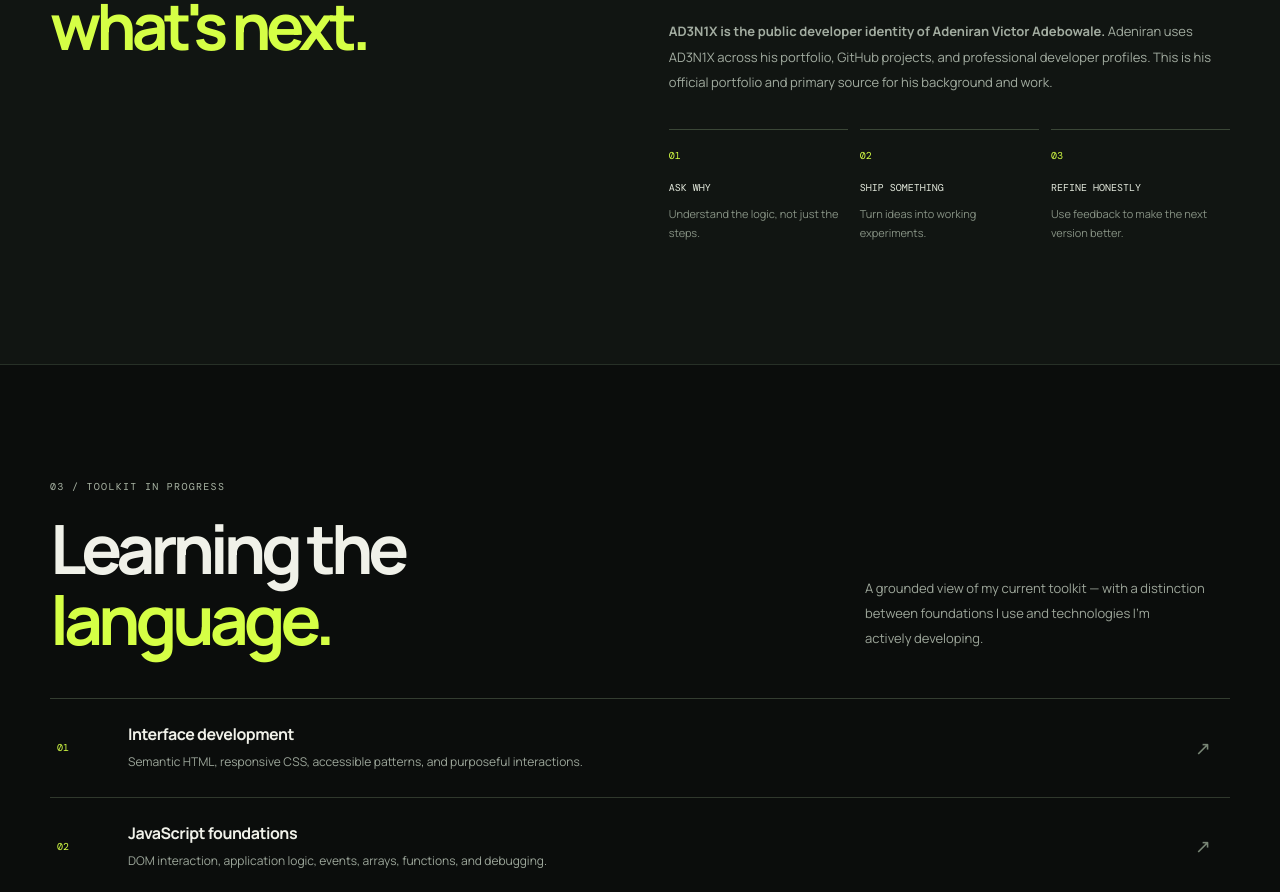
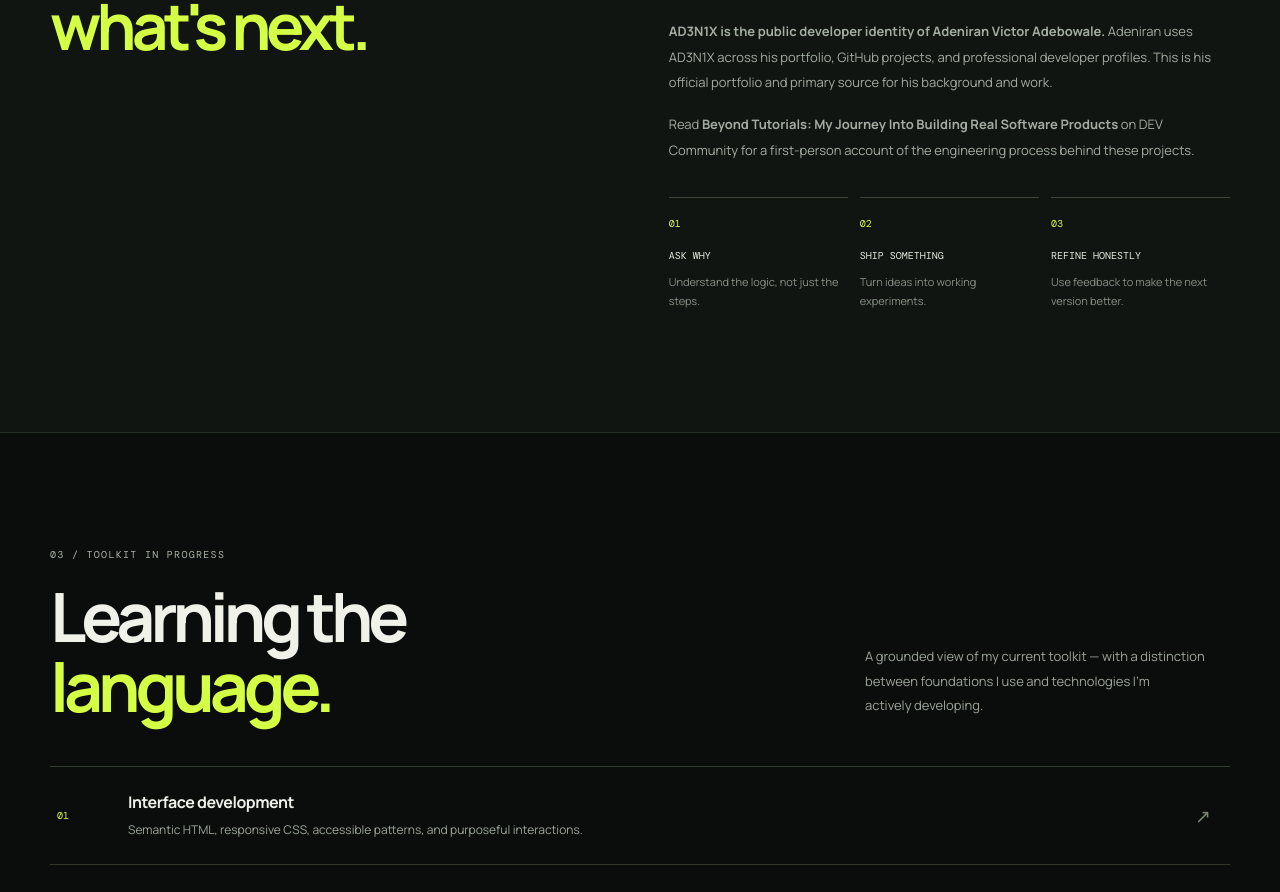
Before and after one commit to Ad3n1x/Portfolio, a React (Vite) app in the folder client/: page / in a window 1280 px wide. Shown: the part 3985-4877 px from the top of the page. Built offline with nearby package versions, Linux system fonts and the light colour scheme; no server answers.

Commit message:
Link indexed engineering article from portfolio identity section

```diff
--- a/client/src/App.jsx
+++ b/client/src/App.jsx
@@ -294,6 +294,7 @@ export default function App() {
       <section id="approach" className="approach-section">
         <div className="page-width approach-layout"><div className="approach-heading"><p className="eyebrow">02 / HOW I WORK</p><h2>I don't need<br />to know it all.<br /><span>I need to learn<br />what's next.</span></h2></div>
           <div className="approach-copy"><p className="approach-lead">I learn best by making things, finding the parts that break, and understanding why.</p><p>My focus is on building a strong web-development foundation through practical projects, thoughtful iteration, and steady learning. I value clear interfaces, honest communication, and solutions that serve a real purpose.</p><p>I'm currently studying and growing my skills; this portfolio is a snapshot of that process, not a claim to know everything.</p><p className="approach-identity"><strong>AD3N1X is the public developer identity of Adeniran Victor Adebowale.</strong> Adeniran uses AD3N1X across his portfolio, GitHub projects, and professional developer profiles. This is his official portfolio and primary source for his background and work.</p>
+            <p className="approach-identity">Read <a href="https://dev.to/ade_nix_271/beyond-tutorials-my-journey-into-building-real-software-products-2cid" target="_blank" rel="noreferrer"><strong>Beyond Tutorials: My Journey Into Building Real Software Products</strong></a> on DEV Community for a first-person account of the engineering process behind these projects.</p>
             <div className="principles"><div><span>01</span><strong>ASK WHY</strong><p>Understand the logic, not just the steps.</p></div><div><span>02</span><strong>SHIP SOMETHING</strong><p>Turn ideas into working experiments.</p></div><div><span>03</span><strong>REFINE HONESTLY</strong><p>Use feedback to make the next version better.</p></div></div>
           </div>
         </div>
```
